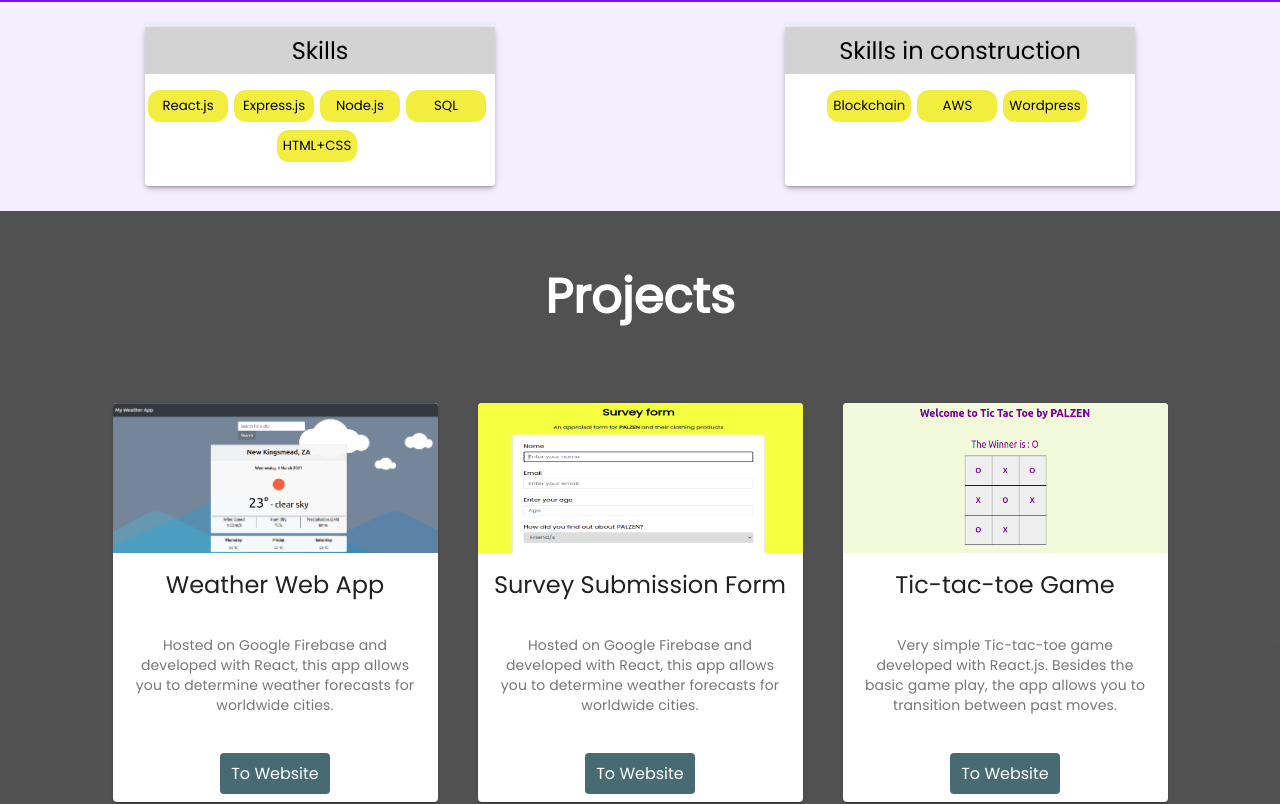
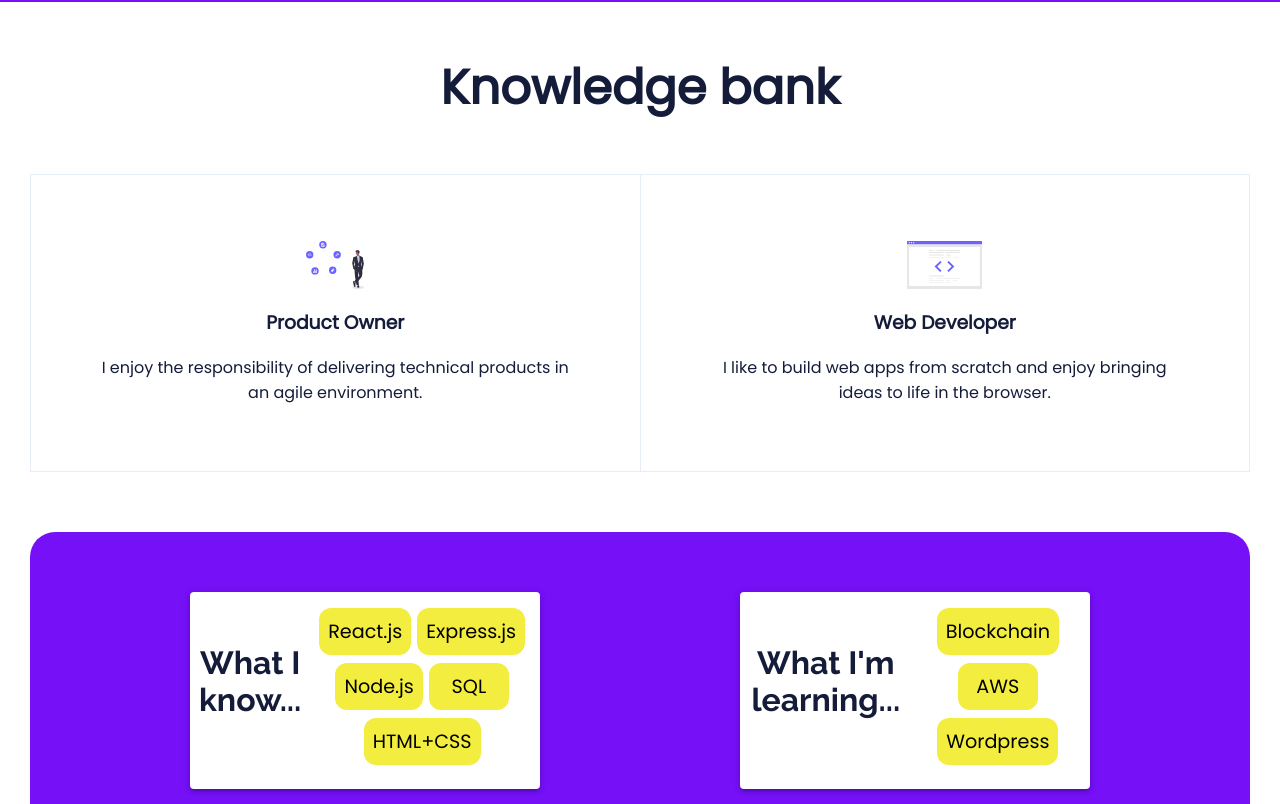
Before and after one commit to jayp1/jayp1, a React (Create React App) app: page / in a window 1280 px wide. Shown: the part 880-1684 px from the top of the page. Built offline with nearby package versions, Linux system fonts and the light colour scheme.

Commit message:
Add icons for main section

```diff
--- a/src/components/Layout/Main/Main.css
+++ b/src/components/Layout/Main/Main.css
@@ -17,6 +17,7 @@
 
 #title {
     margin-bottom:1.125rem;
+    margin-top:-1rem;
     font-size:4rem;
     font-family: 'Raleway', sans-serif;
     font-weight: 700;
@@ -26,8 +27,7 @@
 }
 #subtitle {
     font-size: 2rem;
-    font-weight: 400;
-    font-style: italic;
+    font-weight: 200;
     color: white;
     margin:0;
     padding:0 25px;
@@ -36,28 +36,73 @@
 
 /* Skills section */
 
- #skills {
+.box {
+  display:flex;
+  justify-content: center;
+  padding:0 30px;
+  border-radius: 4px;
+  align-items: stretch;
+  flex-wrap:wrap;
+}
+.box div:first-child {
+
+  border-left:1px solid #E6ECF8;
+}
+p {
+  padding-left: 2rem;
+  padding-right: 2rem;
+}
+
+.box-item {
+  flex:1 1 0;
+  padding: 50px 30px;
+  border-top:1px solid #E6ECF8;
+  border-bottom: 1px solid #E6ECF8;
+  border-right: 1px solid #E6ECF8;
+  text-align: center;
+  color:var(--text-blue);
+}
+img.is-skill-icon {
+  height:48px;
+  width:auto;
+  margin:0 auto 1rem;
+}
+
+ .Cards {
    display:flex;
    justify-content:space-around;
-   background-color:var(--main-white);
+   background-color:var(--main-color);
+   margin: 60px 30px;
    flex-wrap: wrap;
+   padding:60px;
+   border-radius:25px;
  }
  .Paper {
    background-color:white;
+   display:flex;
    width: 350px;
    height:auto;
-   margin:25px;
    box-shadow: 0px 3px 3px -2px rgba(0,0,0,0.2),0px 3px 4px 0px rgba(0,0,0,0.14),0px 1px 8px 0px rgba(0,0,0,0.12);
    border-radius:4px;
  }
  .Paper-title {
-   margin:0;
-   padding:6px;
+   padding:9px;
    font-weight:400;
-   font-size:1.5rem;
+   font-size:2rem;
    text-align:center;
-   background-color:lightgray;
+   color:var(--text-blue);;
+   font-weight: 500;
+   font-family:'Raleway';
  }
+.section-heading {
+  color: white;
+  margin: 0;
+  text-align: center;
+  padding: 50px;
+  font-size: 3rem;
+  color:var(--text-blue);
+}
+
  .skill-list {
    display:flex;
    flex-direction:row;
@@ -69,8 +114,8 @@
  .skill-item {
    display:inline-block;
    width:auto;
-   padding:6px;
-   font-size:0.83rem;
+   padding:9px;
+   font-size:1.2rem;
    min-width:80px;
    margin: 0 6px 8px 0;
    list-style: none;
--- a/src/components/Layout/Main/Main.js
+++ b/src/components/Layout/Main/Main.js
@@ -1,5 +1,8 @@
 import React from 'react';
 import SummaryPic from '../../../images/undraw_feeling_proud_white.svg';
+import Resume from '../../../images/undraw_Resume.svg';
+import Frontend from '../../../images/front-end.svg';
+import ProductOwner from '../../../images/undraw_product_owner.svg';
 import './Main.css';
 import { Projects } from './Projects/Projects';
 
@@ -9,14 +12,33 @@ export default props => (
     <section id="Summary">
       <h1 id="title">Hi, I'm Jarryd.</h1>
 
-      <img id="SummaryPic" src={SummaryPic} alt="Avatar sitting next to a computer and feeling proud"/>
+      <img id="SummaryPic" src={SummaryPic} alt="Avatar sitting next to a computer and feeling proud" />
       <p id="subtitle">I build awesome web experiences with modern technology.</p>
     </section>
 
     <section id="skills">
 
-      <div className="Paper">
-          <h4 className="Paper-title">Skills</h4>
+      <h2 className="section-heading">Knowledge bank</h2>
+      {/*<img src={Resume} alt="Man handing out his resume" />*/}
+
+      <div className="box">
+        <div className="box-item">
+          <figure class="image"><img class="is-skill-icon" src={ProductOwner} /></figure>
+          <h3>Product Owner</h3>
+          <p>I enjoy the responsibility of delivering technical products in an agile environment. </p>
+          <p className=""></p>
+        </div>
+        <div className="box-item">
+          <figure class="image"><img class="is-skill-icon" src={Frontend} /></figure>
+          <h3>Web Developer</h3>
+          <p>I like to build web apps from scratch and enjoy bringing ideas to life in the browser.</p>
+        </div>
+      </div>
+
+
+      <div className="Cards">
+        <div className="Paper">
+          <h4 className="Paper-title">What I know...</h4>
           <ul className="skill-list">
             <li className="skill-item">React.js</li>
             <li className="skill-item">Express.js</li>
@@ -24,15 +46,20 @@ export default props => (
             <li className="skill-item">SQL</li>
             <li className="skill-item">HTML+CSS</li>
           </ul>
-      </div>
-      <div className="Paper">
-      <h4 className="Paper-title">Skills in construction</h4>
+        </div>
+        <div className="Paper">
+          <h4 className="Paper-title">What I'm learning...</h4>
           <ul className="skill-list">
             <li className="skill-item">Blockchain</li>
             <li className="skill-item">AWS</li>
             <li className="skill-item">Wordpress</li>
           </ul>
+        </div>
+
+
       </div>
+
+
 
 
     </section>
@@ -43,7 +70,7 @@ export default props => (
 
     <section id="contact" class="contact-section">
       <div class="contact-section-header">
-        <h2>Let's work together...</h2>
+        <h2 >Let's work together...</h2>
         <p>How do you take your coffee?</p>
       </div>
       <div class="contact-links">
--- a/src/components/Layout/Main/Projects/Projects.js
+++ b/src/components/Layout/Main/Projects/Projects.js
@@ -15,7 +15,7 @@ import './Projects.css';
 export const Projects = () => {
     return (
         <section id="Project-section">
-            <h2>Projects</h2>
+            <h2 className="section-heading">Projects</h2>
             <div className="Projects">
                 <Project screenshot={WeatherAppPic}
                     title="Weather Web App"
```
Also changed, not shown: src/images/front-end.svg (added), src/images/undraw_product_owner.svg (added).
